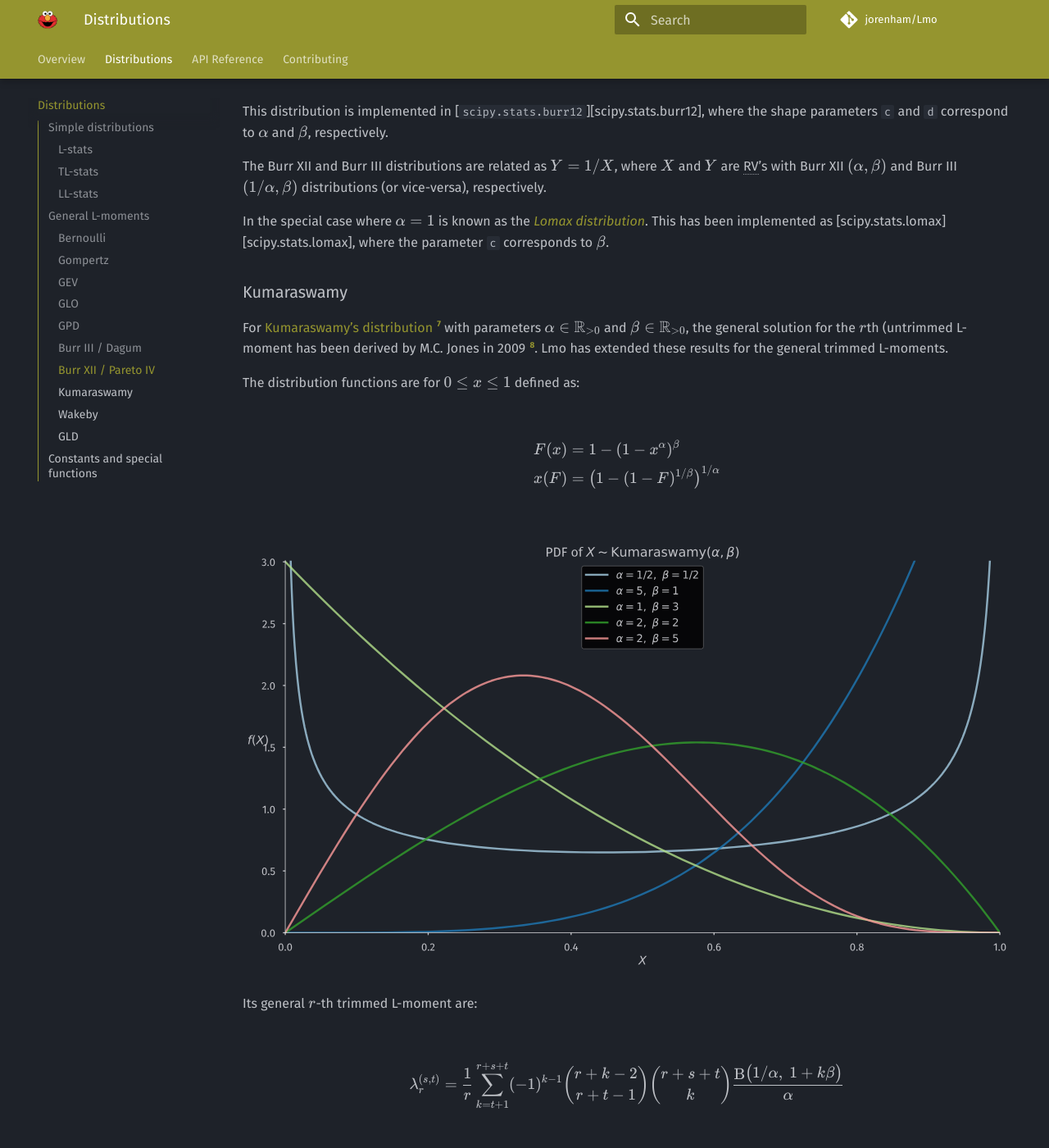
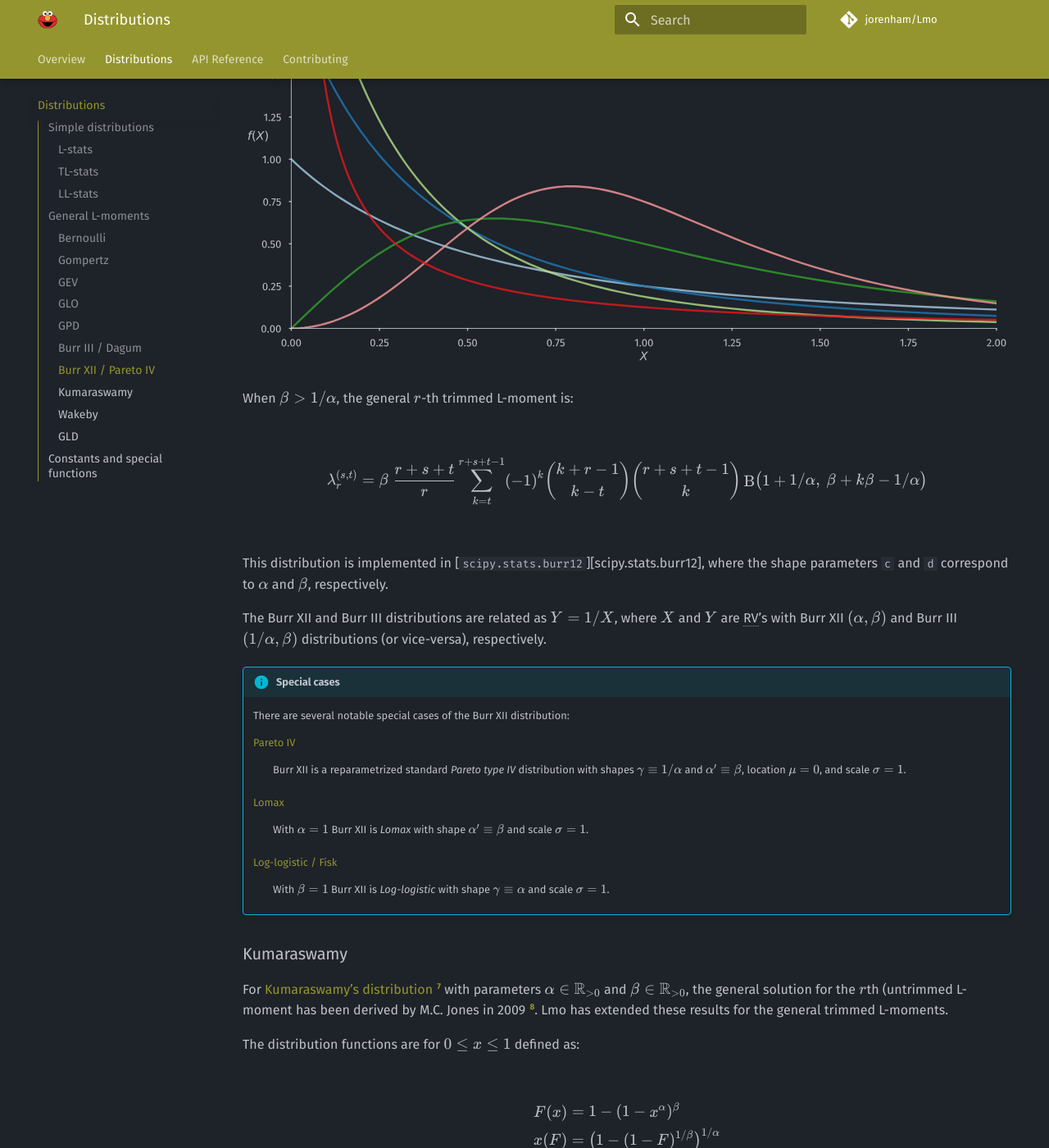
Before and after one commit to jorenham/Lmo, an MkDocs documentation site: the page built from docs/distributions.md, in a window 1280 px wide and 1400 px high, scrolled down 8499 px. Shown: the whole window at 82% size. Built offline with MkDocs 1.6.1 and Material for MkDocs 9.7.7, drawn with Linux system fonts in a browser that asks for light colours; comment, search, counter and statistics services are not loaded; some of the changed text lies outside the part shown.

Commit message:
Burr XII special cases and plot

```diff
--- a/docs/distributions.md
+++ b/docs/distributions.md
@@ -994,7 +994,7 @@
 positive reals. It is also known as the *Singh-Maddala distribution*.
 The alternative parametrization \( \alpha \mapsto 1 / \gamma \), where
 \( \gamma > 0 \), is known as the (standard) type IV
-[*Pareto distribution*](https://wikipedia.org/wiki/Pareto_distribution)
+[*Pareto distribution*](https://w.wiki/8htG#Pareto_types_I–IV)
 
 The distribution functions for \( x > 0 \) are defined as:
 
@@ -1004,6 +1004,10 @@
     x(F) &= \bigl((1 - F)^{-1/\beta} - 1 \bigr)^{1/\alpha}
 \end{align*}
 \]
+
+<img src="../gallery/burr12.svg" width="100%"
+    style="height: auto; aspect-ratio: 16/9;"
+    alt="Burr XII distribution PDF" />
 
 When \( \beta > 1 / \alpha \), the general \( r \)-th trimmed L-moment is:
 
@@ -1027,10 +1031,23 @@
 and Burr III \( (1 / \alpha, \beta) \)
 distributions (or vice-versa), respectively.
 
-In the special case where \( \alpha = 1 \) is known as the
-[*Lomax distribution*](https://wikipedia.org/wiki/Lomax_distribution). This
-has been implemented as [scipy.stats.lomax][scipy.stats.lomax], where the
-parameter `c` corresponds to \( \beta \).
+/// admonition | Special cases
+    type: info
+There are several notable special cases of the Burr XII distribution:
+
+[Pareto IV](https://w.wiki/8htG#Pareto_types_I–IV)
+:   Burr XII is a reparametrized standard *Pareto type IV* distribution with
+shapes \( \gamma \equiv 1 / \alpha \) and \( \alpha' \equiv \beta \), location
+\( \mu = 0 \), and scale \( \sigma = 1 \).
+
+[Lomax](https://wikipedia.org/wiki/Lomax_distribution)
+:   With \( \alpha = 1 \) Burr XII is *Lomax* with shape
+\( \alpha' \equiv \beta \) and scale \( \sigma = 1 \).
+
+[Log-logistic / Fisk](https://wikipedia.org/wiki/Log-logistic_distribution)
+:   With \( \beta = 1 \) Burr XII is *Log-logistic* with shape
+\( \gamma \equiv \alpha \) and scale \( \sigma = 1 \).
+///
 
 [^BURR]:
     [I.W. Burr (1942)](https://doi.org/10.1214%2Faoms%2F1177731607) --
```
Also changed, not shown: other parts of docs/distributions.md (+1 -1 lines), docs/gallery/burr12.py (added, +57 -0 lines), docs/gallery/burr12.svg (added).
